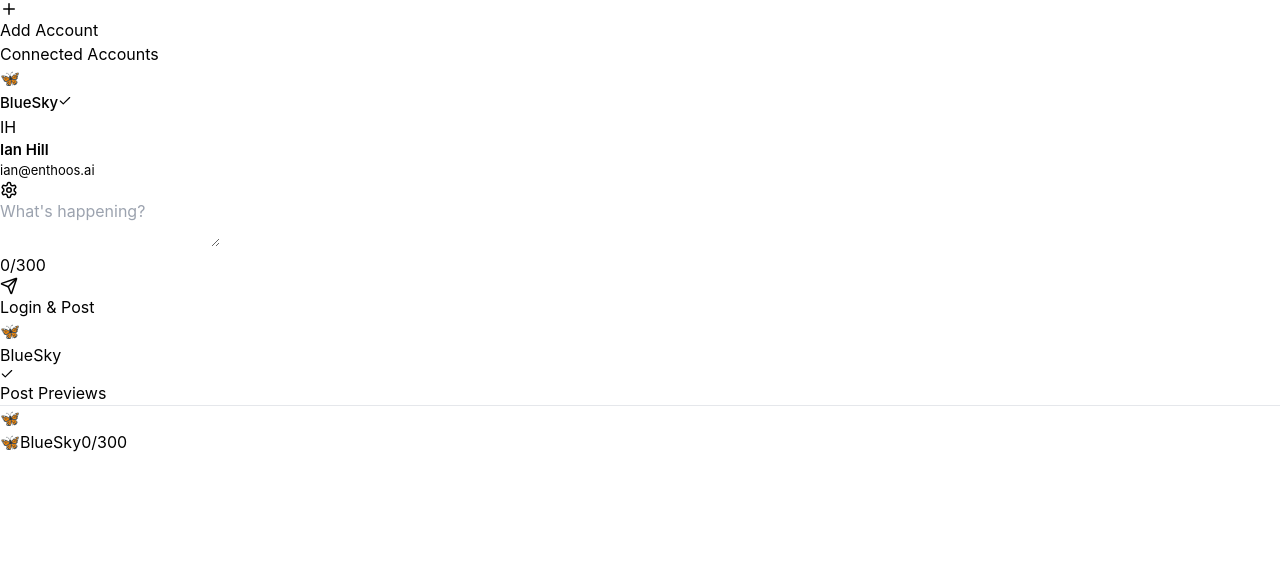
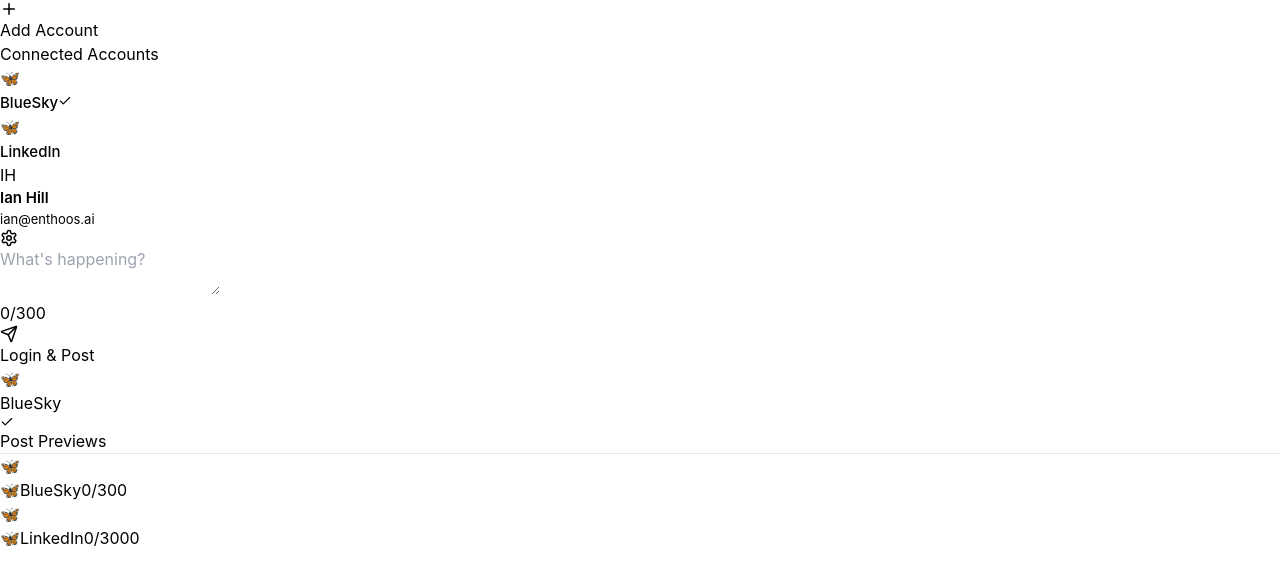
Before and after one commit to Norcim133/just-post, a React (Vite) app: page / in a window 1280 px wide. Shown: the top 584 px of the page. Built offline with nearby package versions, Linux system fonts and the light colour scheme.

Commit message:
Render multiple platforms

```diff
--- a/src/components/PostPreview.tsx
+++ b/src/components/PostPreview.tsx
@@ -1,7 +1,7 @@
 
-import { Platform, PlatformConfig } from '../types';
+import { PlatformConfig } from '../types';
 
-const PlatformPreview = ({ text, platform, platformConfig }: { text: string, platform: Platform, platformConfig: PlatformConfig }) => {
+const PlatformPreview = ({ text, platformConfig }: { text: string, platformConfig: PlatformConfig }) => {
     const LIMIT = platformConfig.charLimit;
     const isOverLimit = text.length > LIMIT;
     const displayText = text.slice(0, LIMIT);
@@ -12,7 +12,7 @@
 
             {/* Platform Badge */}
             <div className="absolute top-0 left-1/2 -translate-x-1/2 -translate-y-1/2 flex w-12 h-12 bg-sky-500 items-center justify-center rounded-full  shadow-slate-700/40">
-                {platform.icon}
+                {platformConfig.icon}
             </div>
 
             {/* Text Box */}
@@ -26,8 +26,8 @@
             </div>
 
             <div className="flex content-start items-end gap-2 m-4 mb-1 justify-between">
-                <span className="text-sky-500">{platform.icon}</span>
-                <span className="font-semibold">{platform.name}</span>
+                <span className="text-sky-500">{platformConfig.icon}</span>
+                <span className="font-semibold">{platformConfig.name}</span>
                 <span className={`text-sm ${isOverLimit ? 'text-red-500' : 'text-gray-500'}`}>
                 {text.length}/{LIMIT}
                 </span>
--- a/src/components/SocialPostingInterface.tsx
+++ b/src/components/SocialPostingInterface.tsx
@@ -16,9 +16,6 @@
   const [isAuthenticated, setIsAuthenticated] = useState(false);
   const [blueSkyService] = useState(new BlueSkyService());
 
-  const platforms = [
-    { id: 'bluesky', name: 'BlueSky', color: 'bg-sky-500', icon: '🦋' },
-  ];
 
   useEffect(() => {
     const initAuth = async () => {
@@ -90,27 +87,27 @@
           <h3 className="text-sm font-semibold text-slate-700 mb-4 tracking-wide uppercase">Connected Accounts</h3>
 
           <div className="space-y-3">
-            {platforms.map(platform => (
+            {Object.values(PLATFORM_CONFIGS).map(platformConfig => (
               <div
-                key={platform.id}
+                key={platformConfig.id}
                 className="flex items-center gap-4 p-4 rounded-xl border border-slate-100 hover:border-slate-200 hover:shadow-sm transition-all duration-200 cursor-pointer bg-white"
               >
-                <div className={`w-10 h-10 ${platform.color} rounded-xl flex items-center justify-center text-white text-sm font-semibold shadow-sm`}>
-                  {platform.icon}
+                <div className={`w-10 h-10 ${platformConfig.color} rounded-xl flex items-center justify-center text-white text-sm font-semibold shadow-sm`}>
+                  {platformConfig.icon}
                 </div>
-                <span className="flex-1 font-medium text-slate-700" style={{ fontSize: '15px', fontWeight: '500' }}>{platform.name}</span>
+                <span className="flex-1 font-medium text-slate-700" style={{ fontSize: '15px', fontWeight: '500' }}>{platformConfig.name}</span>
                 <button
                   onClick={(e) => {
                     e.stopPropagation();
-                    togglePlatform(platform.id);
+                    togglePlatform(platformConfig.id);
                   }}
                   className={`w-6 h-6 rounded-lg border-2 flex items-center justify-center transition-all duration-200 ${
-                    selectedPlatforms[platform.id as keyof typeof selectedPlatforms]
+                    selectedPlatforms[platformConfig.id as keyof typeof selectedPlatforms]
                       ? 'bg-emerald-500 border-emerald-500 text-white shadow-sm'
                       : 'border-slate-300 hover:border-slate-400 bg-white'
                   }`}
                 >
-                  {selectedPlatforms[platform.id as keyof typeof selectedPlatforms] && <Check size={14} />}
+                  {selectedPlatforms[platformConfig.id as keyof typeof selectedPlatforms] && <Check size={14} />}
                 </button>
               </div>
             ))}
@@ -168,13 +165,13 @@
 
           {/* Platform Status */}
           <div className="mt-6 flex flex-wrap gap-3">
-            {platforms.map(platform => (
-              selectedPlatforms[platform.id as keyof typeof selectedPlatforms] && (
-                <div key={platform.id} className="flex items-center gap-3 px-4 py-2 bg-emerald-50 border border-emerald-200 text-emerald-700 rounded-xl font-medium shadow-sm">
-                  <div className={`w-5 h-5 ${platform.color} rounded-lg flex items-center justify-center text-white text-xs font-semibold`}>
-                    {platform.icon}
+            {Object.values(PLATFORM_CONFIGS).map(platformConfig => (
+              selectedPlatforms[platformConfig.id as keyof typeof selectedPlatforms] && (
+                <div key={platformConfig.id} className="flex items-center gap-3 px-4 py-2 bg-emerald-50 border border-emerald-200 text-emerald-700 rounded-xl font-medium shadow-sm">
+                  <div className={`w-5 h-5 ${platformConfig.color} rounded-lg flex items-center justify-center text-white text-xs font-semibold`}>
+                    {platformConfig.icon}
                   </div>
-                  {platform.name}
+                  {platformConfig.name}
                   <Check size={14} />
                 </div>
               )
@@ -189,19 +186,16 @@
 
         <h3 className="pt-10 text-sm font-semibold text-slate-700 mb-4 tracking-wide uppercase">Post Previews</h3>
           <hr className="pt-5 border-gray-300" />
-        {platforms.map(platform =>
 
-      <PlatformPreview
-      text={postText}
-      platform={platform}
-      platformConfig={PLATFORM_CONFIGS[platform.id]}
-      />
+        {Object.values(PLATFORM_CONFIGS).map(platformConfig =>
+          <PlatformPreview
+          text={postText}
+          platformConfig={platformConfig}
+          />
+        )}
 
-    )}
     </div>
       </div>
-
-
 
       <LoginModal
         isOpen={showLogin}
--- a/src/types/index.ts
+++ b/src/types/index.ts
@@ -20,7 +20,9 @@
   name: string;
   charLimit: number;
   allowsMedia: boolean;
-  allowsThreads: boolean
+  allowsThreads: boolean;
+  color: string;
+  icon: string;
 }
 
 export const PLATFORM_CONFIGS: Record<string, PlatformConfig> = {
@@ -29,20 +31,17 @@
     name: 'BlueSky',
     charLimit: 300,
     allowsMedia: true,
-    allowsThreads: true
+    allowsThreads: true,
+    color: 'bg-sky-500',
+    icon: '🦋'
   },
   linkedin:{
     id: 'linkedin',
     name: 'LinkedIn',
     charLimit: 3000,
     allowsMedia: true,
-    allowsThreads: false
+    allowsThreads: false,
+    color: 'bg-sky-500',
+    icon: '🦋'
   }
 };
-
-  export interface Platform {
-    id: string;
-    name: string;
-    color: string;
-    icon: string;
-  }
```
